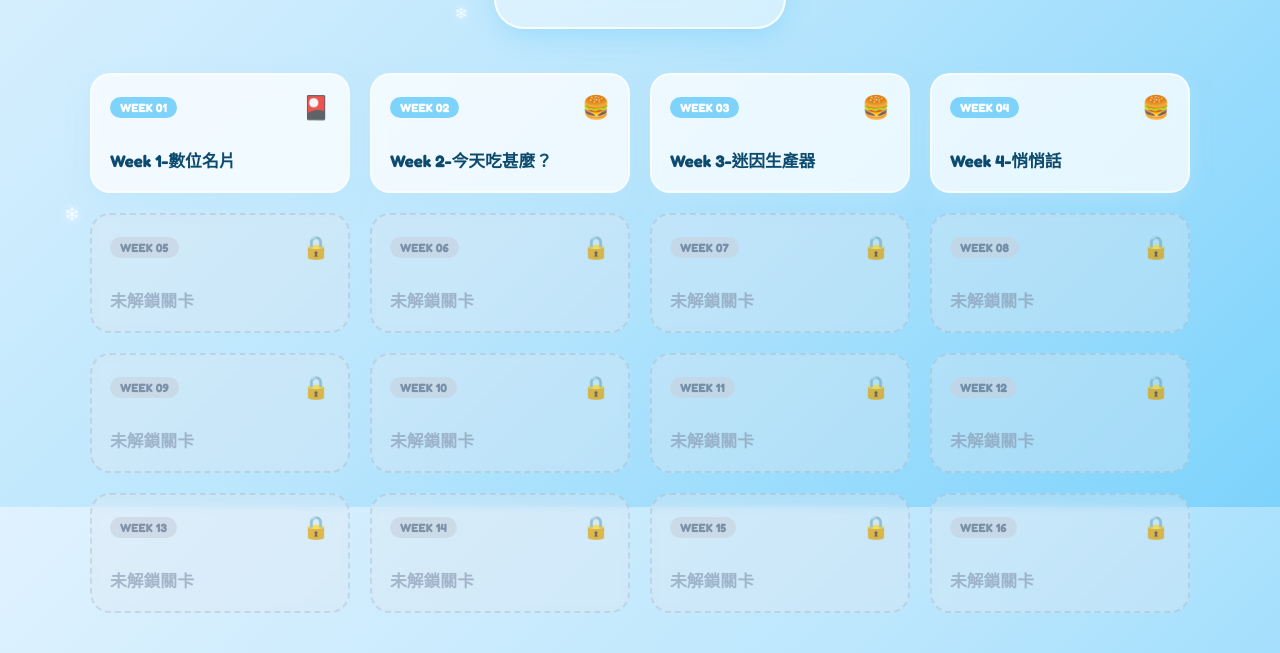
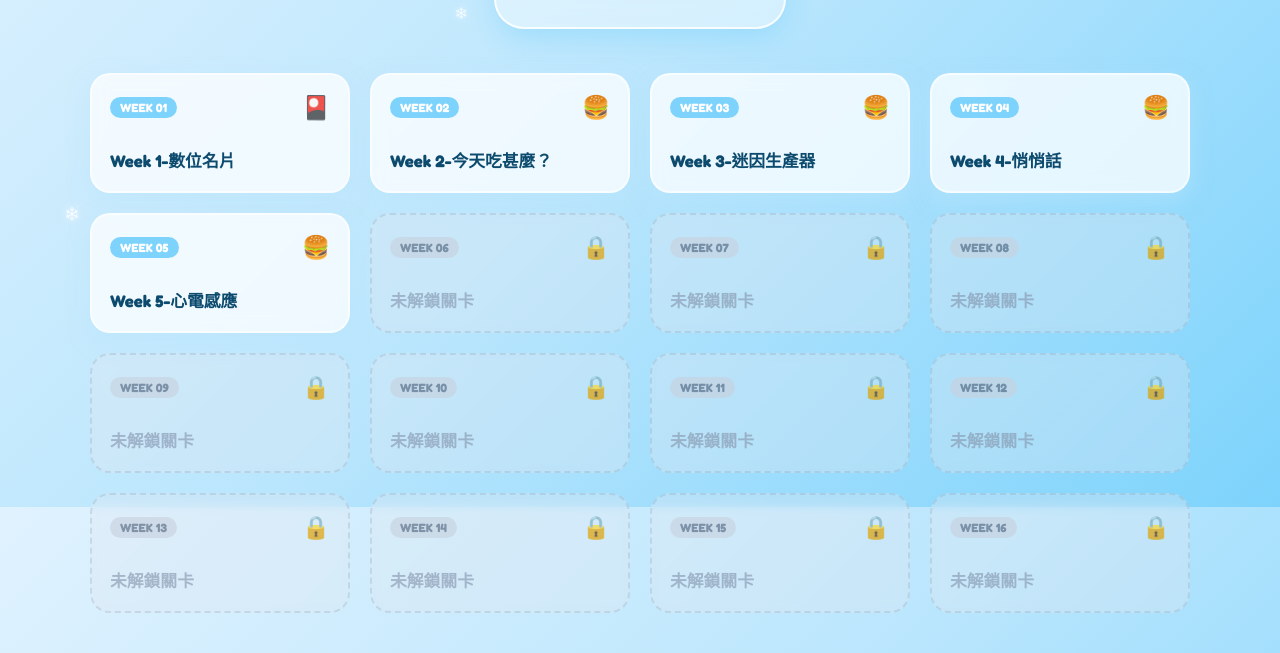
Before and after one commit to s26122127-cmyk/hana, a plain HTML site: page index.html in a window 1280 px wide. Shown: the part 293-946 px from the top of the page. Drawn offline with Linux system fonts and the light colour scheme.

Commit message:
Update index.html

```diff
--- a/index.html
+++ b/index.html
@@ -423,14 +423,14 @@
                 <div class="card-title">Week 4-悄悄話</div>
             </a>
 
-            <!-- 按鈕 5 (未解鎖) -->
-            <div class="card locked">
+            <!-- 按鈕 5 (已解鎖) -->
+            <a href="w5/index.html" class="card unlocked">
                 <div class="card-header">
                     <span class="badge">Week 05</span>
-                    <span class="card-icon">🔒</span>
+                    <span class="card-icon">🍔</span>
                 </div>
-                <div class="card-title">未解鎖關卡</div>
-            </div>
+                <div class="card-title">Week 5-心電感應</div>
+            </a>
 
             <!-- 按鈕 6 (未解鎖) -->
             <div class="card locked">
```
